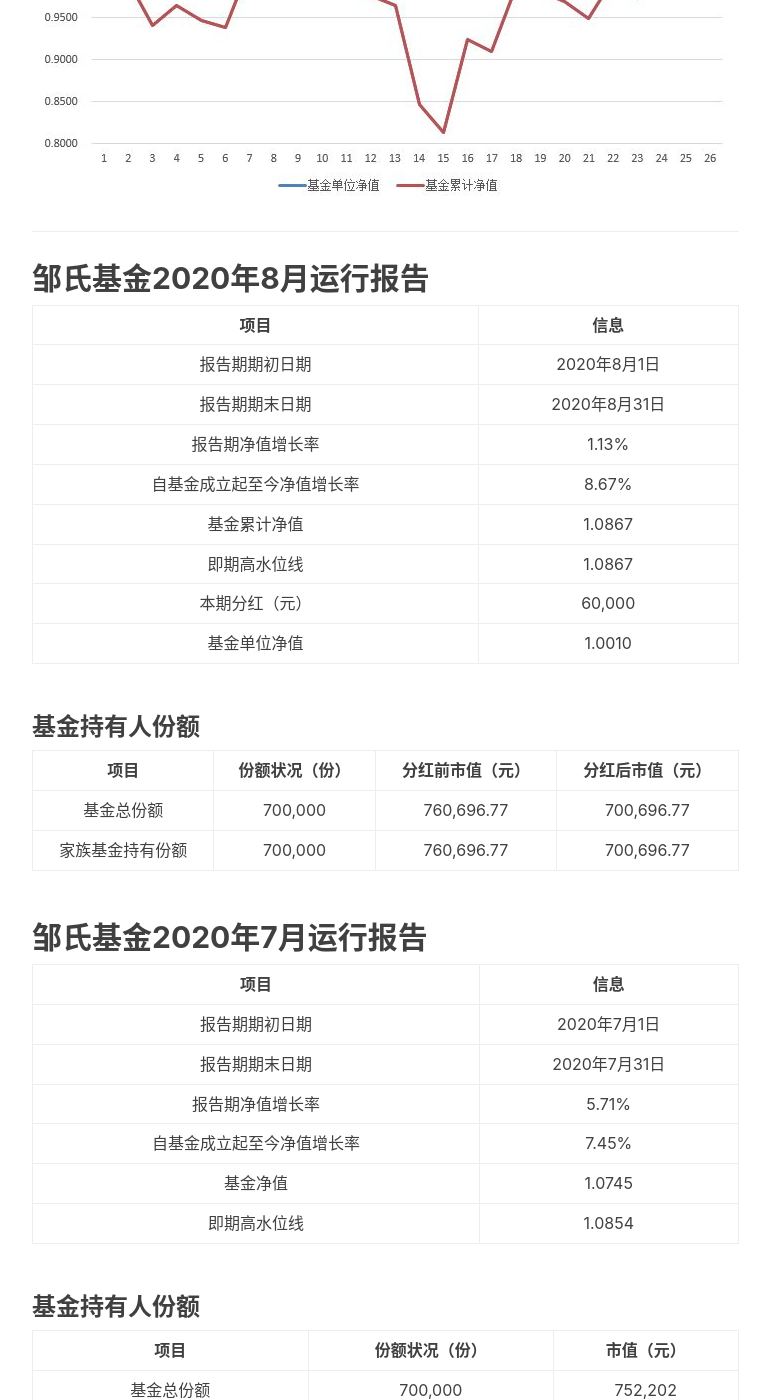
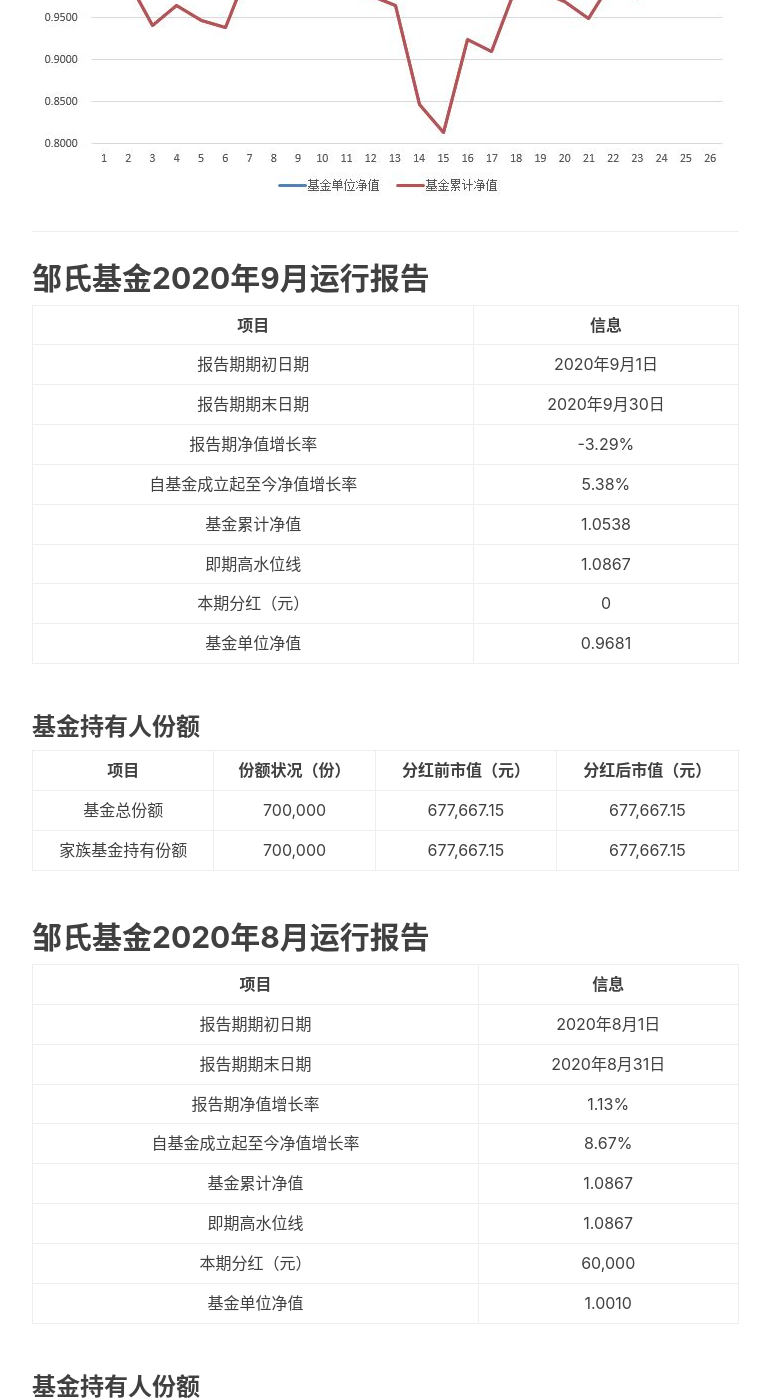
Before and after one commit to zoustephen/zoustephen.github.io, a Jekyll site: the page built from _posts/2018-06-30-zoufund.md, in a window 1280 px wide and 1400 px high, scrolled down 732 px. Shown: the whole window, without its empty margins (233-1003 px from the left). Built offline with Jekyll 4.4.1, drawn with Linux system fonts in a browser that asks for light colours; nearby versions of some CDN libraries; comment, search, counter and statistics services are not loaded.

Commit message:
Update 邹氏家族基金运行报告

```diff
--- a/_posts/2018-06-30-zoufund.md
+++ b/_posts/2018-06-30-zoufund.md
@@ -9,6 +9,28 @@ tags: ''
 ![Image Title](http://value999.com/12345.JPG)
 
 ***
+
+## 邹氏基金2020年9月运行报告
+
+
+项目|信息
+:-: | :-: | :-:
+报告期期初日期	|2020年9月1日 <br>
+报告期期末日期	|2020年9月30日 <br>
+报告期净值增长率|	-3.29%<br>
+自基金成立起至今净值增长率|	5.38%<br>
+基金累计净值	|1.0538<br>
+即期高水位线	|1.0867<br>
+本期分红（元） | 0<br>
+基金单位净值  | 0.9681<br>
+
+### 基金持有人份额
+
+项目	|份额状况（份）|	分红前市值（元）|分红后市值（元）
+:-: | :-: | :-: | :-:
+基金总份额	 |700,000	 	 |677,667.15 |677,667.15
+家族基金持有份额	 |700,000	 	 |677,667.15 |677,667.15
+
 
 ## 邹氏基金2020年8月运行报告
 
```
